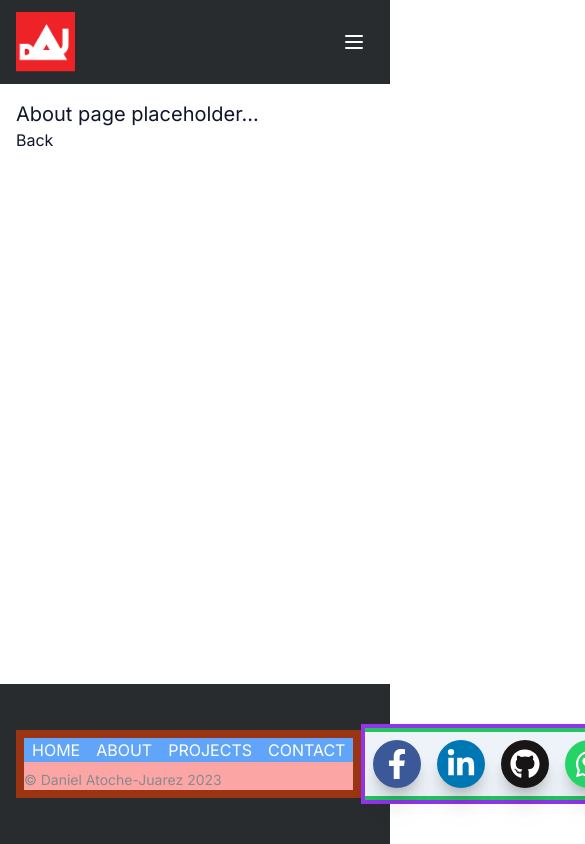
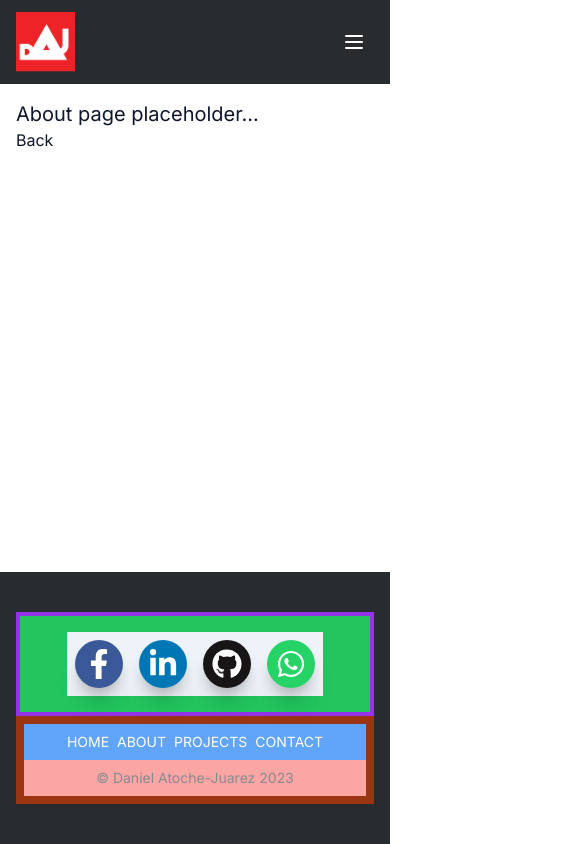
Before and after one commit to datoche-juarez/personal-site-2023, a Next.js app: page /about in a window 390 px wide. Shown: the top 844 px of the page, 585 px wide, since content can reach past the window. Built offline with nearby package versions, Linux system fonts and the light colour scheme.

Commit message:
Footer done once bg-colors and borders are removed. Will do after making navbar adjustments..

```diff
--- a/components/footer/footer.js
+++ b/components/footer/footer.js
@@ -4,31 +4,31 @@ import SocialContainer from "../social-container/social-container";
 
 const Footer = () => {
   return (
-    <div className="flex flex-row h-40 px-4 bg-dark-gray">
+    <div className="flex flex-col-reverse max-w-full px-4 py-10 max-h-fit bg-dark-gray md:flex-row">
       <div className="self-center w-full p-2 bg-orange-800">
-        <div className="bg-blue-400 ">
-          <ul className="flex flex-row justify-start">
-            <li className="px-2 text-white">
+        <div className="flex flex-col items-center p-2 bg-blue-400 md:items-start">
+          <ul className="flex flex-col justify-center text-center xs:flex-row xs:justify-start xs:text-left">
+            <li className="px-1 text-sm text-white sm:text-base sm:px-2">
               <Link href="/">HOME</Link>
             </li>
-            <li className="px-2 text-white">
+            <li className="px-1 text-sm text-white sm:px-2 sm:text-base">
               <Link href="/about">ABOUT</Link>
             </li>
-            <li className="px-2 text-white">
+            <li className="px-1 text-sm text-white sm:px-2 sm:text-base">
               <Link href="/projects">PROJECTS</Link>
             </li>
-            <li className="px-2 text-white">
+            <li className="px-1 text-sm text-white sm:px-2 sm:text-base">
               <Link href="/contact">CONTACT</Link>
             </li>
           </ul>
         </div>
-        <div className="bg-red-300">
-          <p className="pt-2 text-sm text-dark-gray-400">
+        <div className="flex flex-col items-center justify-center h-auto min-h-full p-2 bg-red-300 md:items-start">
+          <p className="text-sm text-center text-dark-gray-400 xs:text-left">
             © Daniel Atoche-Juarez {dayjs().year()}
           </p>
         </div>
       </div>
-      <div className="flex flex-col items-end self-center justify-center w-full h-20 bg-green-500 border-4 border-purple-600">
+      <div className="flex flex-col items-center self-center justify-center w-full p-4 bg-green-500 border-4 border-purple-600 max-h-fit md:items-end">
         <SocialContainer />
       </div>
     </div>
--- a/components/social-container/social-container.js
+++ b/components/social-container/social-container.js
@@ -9,8 +9,9 @@ import {
 const SocialContainer = () => {
   return (
     <div className="social-container">
-      <div className="bg-dark-gray-50 ">
-        <ul className="flex flex-row justify-start">
+      <div className="bg-dark-gray-50">
+        {/* <ul className="flex flex-col justify-start xs:flex-row xs:justify-start"> */}
+        <ul className="flex flex-wrap justify-center xs:flex-row xs:justify-center">
           <li className="flex items-center justify-center w-12 h-12 px-2 m-2 text-3xl text-white rounded-full shadow-xl drop-shadow-xl bg-facebook-blue hover:bg-facebook-blue-400">
             <Link
               href="https://www.facebook.com/daniel.atochejuarez"
--- a/tailwind.config.js
+++ b/tailwind.config.js
@@ -10,6 +10,7 @@ module.exports = {
   ],
   theme: {
     screens: {
+      xs: "260px",
       sm: "480px",
       md: "768px",
       lg: "976px",
```
